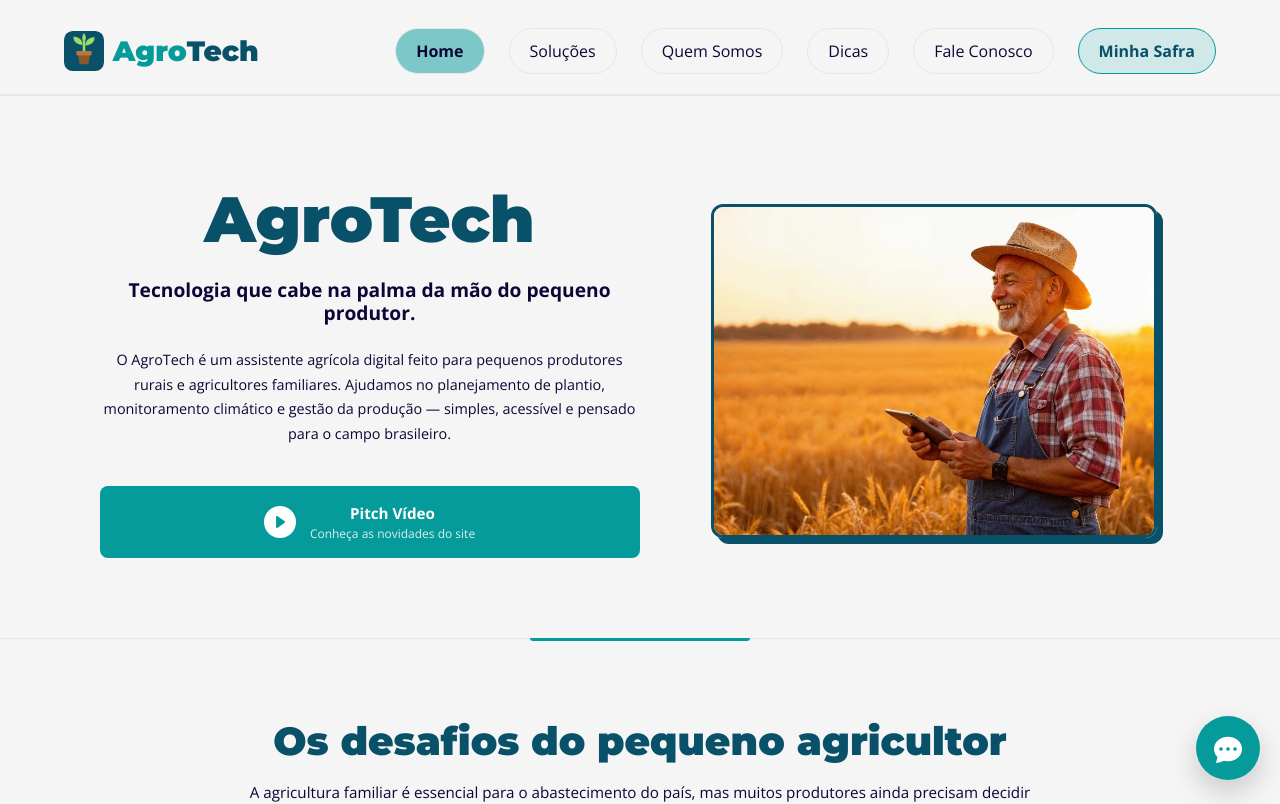
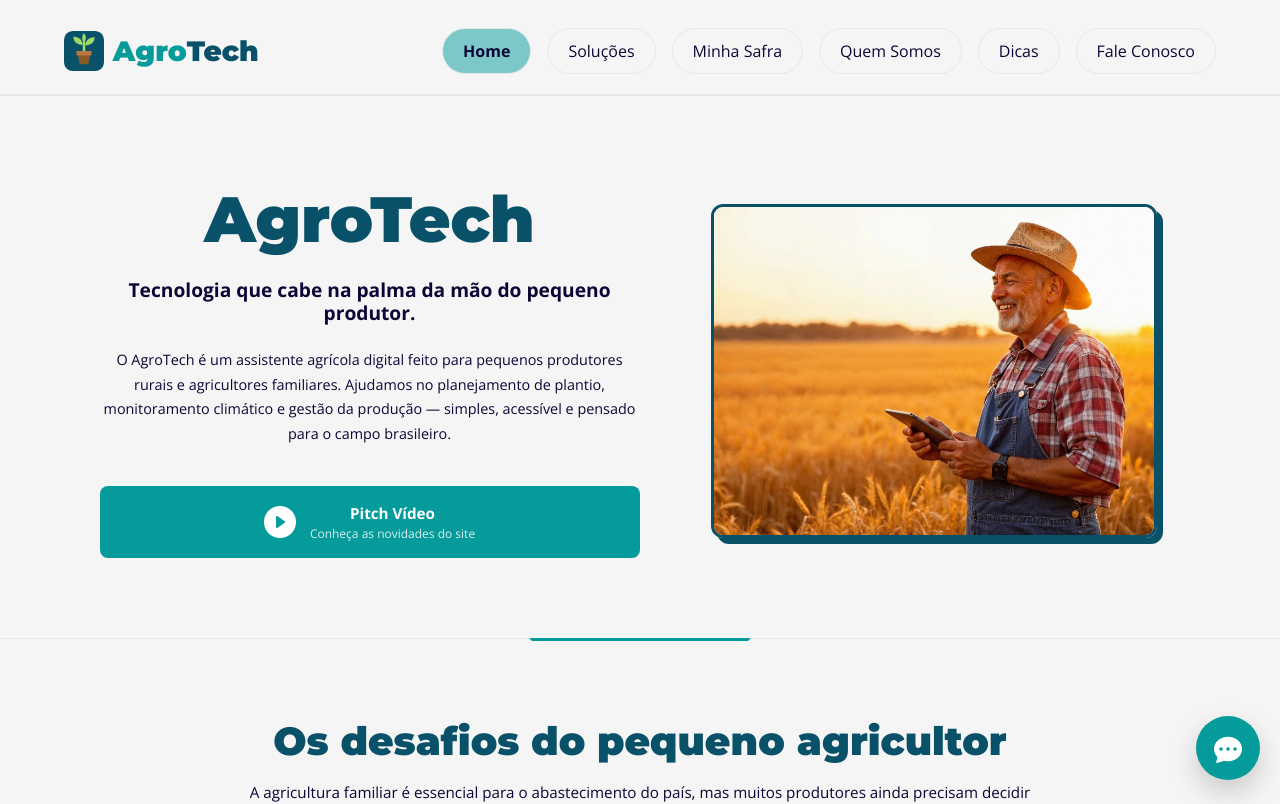
Before and after one commit to PietroPonciano/AgroTech-React, a React (Vite) app: page / in a window 1280 px wide. Shown: the top 804 px of the page. Built offline with nearby package versions, Linux system fonts and the light colour scheme.

Commit message:
feat: adiciona Minha Safra na navbar e no footer com layout responsivo

```diff
--- a/src/components/footer/footer.jsx
+++ b/src/components/footer/footer.jsx
@@ -26,6 +26,7 @@ export default function Footer(){
                             <p className="footer-titulo">NAVEGAÇÃO</p>
                             <Link to="/" className="footer-navegacao-pagina footer-texto-fraco">Home</Link>
                             <Link to="/solucoes" className="footer-navegacao-pagina footer-texto-fraco">Soluções</Link>
+                            <Link to="/minha-safra" className="footer-navegacao-pagina footer-texto-fraco">Minha Safra</Link>
                             <Link to="/quem-somos" className="footer-navegacao-pagina footer-texto-fraco">Quem Somos</Link>
                             <Link to="/dicas" className="footer-navegacao-pagina footer-texto-fraco">Dicas</Link>
                             <Link to="/fale-conosco" className="footer-navegacao-pagina footer-texto-fraco">Fale
--- a/src/components/navbar/navbar.jsx
+++ b/src/components/navbar/navbar.jsx
@@ -1,7 +1,11 @@
+import { useRef } from "react"
 import { NavLink } from "react-router"
 import "./navbar.styles.css"
 
 export default function Navbar(){
+
+    const botaoMenuRef = useRef(null)
+    const menuRef = useRef(null)
 
     const definirPaginaAtiva = ({ isActive }) => {
         return isActive
@@ -9,15 +13,16 @@ export default function Navbar(){
             : "page text-nowrap";
     };
 
-    const definirPaginaDestaqueAtiva = ({ isActive }) => {
-        return isActive
-            ? "page page-feature page-active text-nowrap"
-            : "page page-feature text-nowrap";
+    // Fecha o menu mobile ao navegar, para ele não cobrir o conteúdo da nova página
+    const fecharMenu = () => {
+        if (menuRef.current?.classList.contains("show")) {
+            botaoMenuRef.current?.click();
+        }
     };
 
     return(
             <header>
-                <nav className="navbar navbar-expand-lg">
+                <nav className="navbar navbar-expand-xl">
 
                     <div className="container-fluid navbar-container">
 
@@ -27,48 +32,48 @@ export default function Navbar(){
                                 className="nav-logo-tech">Tech</span></span>
                         </div>
 
-                        <button className="navbar-toggler" type="button" data-bs-toggle="collapse"
+                        <button ref={botaoMenuRef} className="navbar-toggler" type="button" data-bs-toggle="collapse"
                                 data-bs-target="#paginas" aria-controls="paginas" aria-expanded="false"
                                 aria-label="Abrir menu">
                             <i className="bi bi-list"></i>
                         </button>
 
-                        <div id="paginas" className="collapse navbar-collapse justify-content-end">
-                            <ul className="d-flex flex-column flex-lg-row gap-4 list-unstyled mb-0 align-items-center mt-5 mt-lg-0">
+                        <div ref={menuRef} id="paginas" className="collapse navbar-collapse justify-content-end">
+                            <ul className="d-flex flex-column flex-xl-row gap-3 gap-xxl-4 list-unstyled mb-0 align-items-center mt-4 mt-xl-0 pb-2 pb-xl-0">
 
                                 <li>
-                                    <NavLink to="/" end className={definirPaginaAtiva}>
+                                    <NavLink to="/" end className={definirPaginaAtiva} onClick={fecharMenu}>
                                         Home
                                     </NavLink>
                                 </li>
 
                                 <li>
-                                    <NavLink to="/solucoes" className={definirPaginaAtiva}>
+                                    <NavLink to="/solucoes" className={definirPaginaAtiva} onClick={fecharMenu}>
                                         Soluções
                                     </NavLink>
                                 </li>
 
                                 <li>
-                                    <NavLink to="/quem-somos" className={definirPaginaAtiva}>
+                                    <NavLink to="/minha-safra" className={definirPaginaAtiva} onClick={fecharMenu}>
+                                        Minha Safra
+                                    </NavLink>
+                                </li>
+
+                                <li>
+                                    <NavLink to="/quem-somos" className={definirPaginaAtiva} onClick={fecharMenu}>
                                         Quem Somos
                                     </NavLink>
                                 </li>
 
                                 <li>
-                                    <NavLink to="/dicas" className={definirPaginaAtiva}>
+                                    <NavLink to="/dicas" className={definirPaginaAtiva} onClick={fecharMenu}>
                                         Dicas
                                     </NavLink>
                                 </li>
 
                                 <li>
-                                    <NavLink to="/fale-conosco" className={definirPaginaAtiva}>
+                                    <NavLink to="/fale-conosco" className={definirPaginaAtiva} onClick={fecharMenu}>
                                         Fale Conosco
-                                    </NavLink>
-                                </li>
-
-                                <li>
-                                    <NavLink to="/minha-safra" className={definirPaginaDestaqueAtiva}>
-                                        Minha Safra
                                     </NavLink>
                                 </li>
                             </ul>
--- a/src/components/navbar/navbar.styles.css
+++ b/src/components/navbar/navbar.styles.css
@@ -57,18 +57,6 @@ header {
     font-weight: 700;
 }
 
-.page-feature {
-    border-color: var(--cor-primaria);
-    background-color: var(--cor-hover-azul);
-    color: var(--cor-secundaria);
-    font-weight: 800;
-}
-
-.page-feature.page-active {
-    background-color: var(--cor-primaria);
-    color: var(--texto-branco-puro);
-}
-
 .page:not(.page-active):hover {
     background-color: var(--cor-hover-azul);
     transform: scale(1.1);
```
